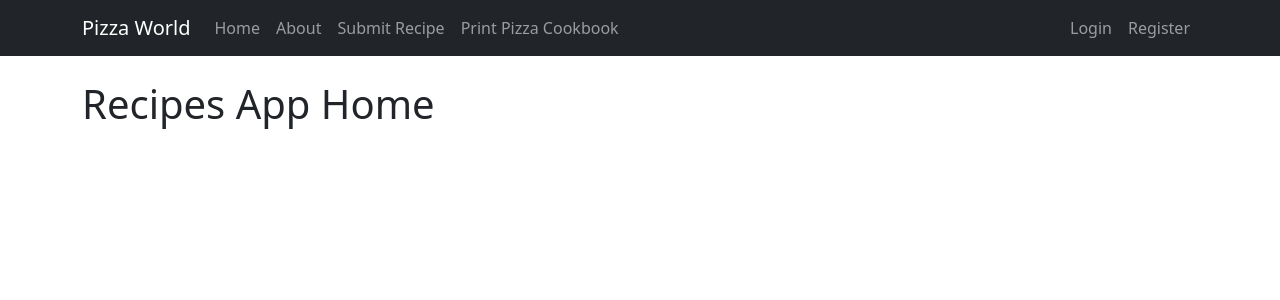
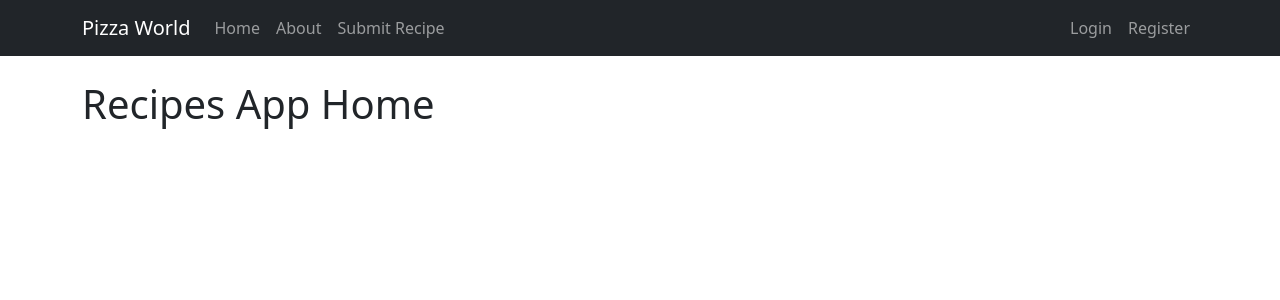
Before and after one commit to jtalarski/python2_final, a Django app: page / in a window 1280 px wide. Shown: the top 300 px of the page. Run offline with Django 4.2, Linux system fonts and the light colour scheme; data that the repository does not hold is empty.

Commit message:
Revert "print cookbook from navbar working"
This reverts commit fc5a76132a4d23ac539826a2a96de542fc1225f9.

```diff
--- a/pizzas/templates/pizzas/base.html
+++ b/pizzas/templates/pizzas/base.html
@@ -34,9 +34,6 @@
               </li>
               <li class="nav-item">
                 <a class="nav-link" href="{% url 'pizzas-create' %}">Submit Recipe</a>
-              </li>
-              <li class="nav-item">
-                <a class="nav-link" href="{% url 'recipe_text' %}">Print Pizza Cookbook</a>
               </li>
             </ul>
           </div>
--- a/pizzas/templates/pizzas/pizza_detail.html
+++ b/pizzas/templates/pizzas/pizza_detail.html
@@ -13,7 +13,6 @@
           <p class="card-text">Directions: {{ object.directions}}</p><br>
           <h6 class="card-text">Rating: {{ object.current_rating }}</h6>
           <h6 class="card-subtitle mb-2 text-body-secondary">Date Posted: {{ object.updated_at|date:"F d, Y"}}</h6>
-          {% comment %} <a class="btn btn-outline-info" href="{% url 'recipe_text' object.id %}">Print</a> {% endcomment %}
           {% comment %} <a class="btn btn-outline-info" href="{% url 'rating-create' object.id %}">Rate Recipe</a> {% endcomment %}
         </div>
     </div>
--- a/pizzas/urls.py
+++ b/pizzas/urls.py
@@ -12,5 +12,4 @@ urlpatterns = [
     path('pizza/<int:pk>/update/', views.PizzaUpdateView.as_view(), name="pizzas-update"),
     path('pizza/<int:pk>/delete/', views.PizzaDeleteView.as_view(), name="pizzas-delete"),
     path('about/', views.about, name='about the app'),
-    path('recipe_text/', views.recipe_text, name="recipe_text"),
     ]
--- a/pizzas/views.py
+++ b/pizzas/views.py
@@ -61,7 +61,7 @@ class PizzaUpdateView(LoginRequiredMixin, UserPassesTestMixin, UpdateView):
         return super().form_valid(form)
 
 class PizzaDeleteView(LoginRequiredMixin, UserPassesTestMixin, DeleteView):
-    model = models.Pizza.objects.all()
+    model = models.Pizza
     # Redirect the user to the home page after deleting a pizza
     success_url = reverse_lazy('pizzas-home')
 
@@ -88,26 +88,6 @@ class PizzaDeleteView(LoginRequiredMixin, UserPassesTestMixin, DeleteView):
 #         form.instance.author = self.request.user
 #         return super().form_valid(form)
 
-# Generate recipe text file
-def recipe_text(request):
-    response = HttpResponse(content_type='text/plain')
-    response['Content-Disposition'] = 'attachment; filename=recipe.txt'
-
-    # Designate model
-    to_print = models.Pizza.objects.all().filter()
-    success_url = reverse_lazy('pizzas-home')
-
-    # Create blank list
-    lines = []
-
-    # Loop through query
-    for recipe in to_print:
-        lines.append(f'__{recipe.title}__\n\n{recipe.description}\n\ndirections:\n{recipe.directions}\n\nrating: {recipe.current_rating}  chef: {recipe.author}\n\n\n')
-
-    response.writelines(lines)
-    return response
-
-
 
 def about(request):
     return render(request, "pizzas/about.html", {"title": 'about the app'})
```
Also changed, not shown: to_do.md (+0 -1 lines).
